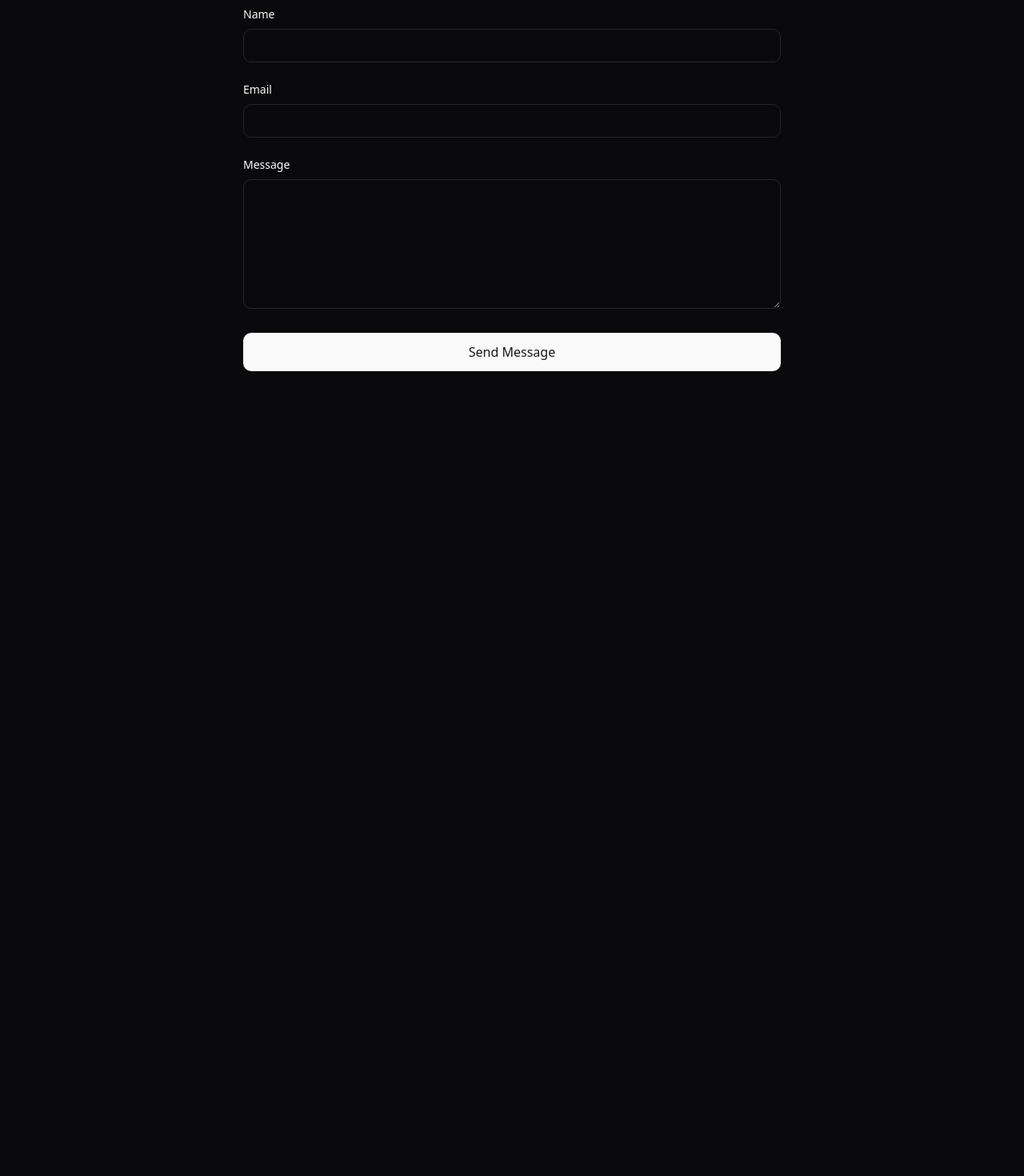
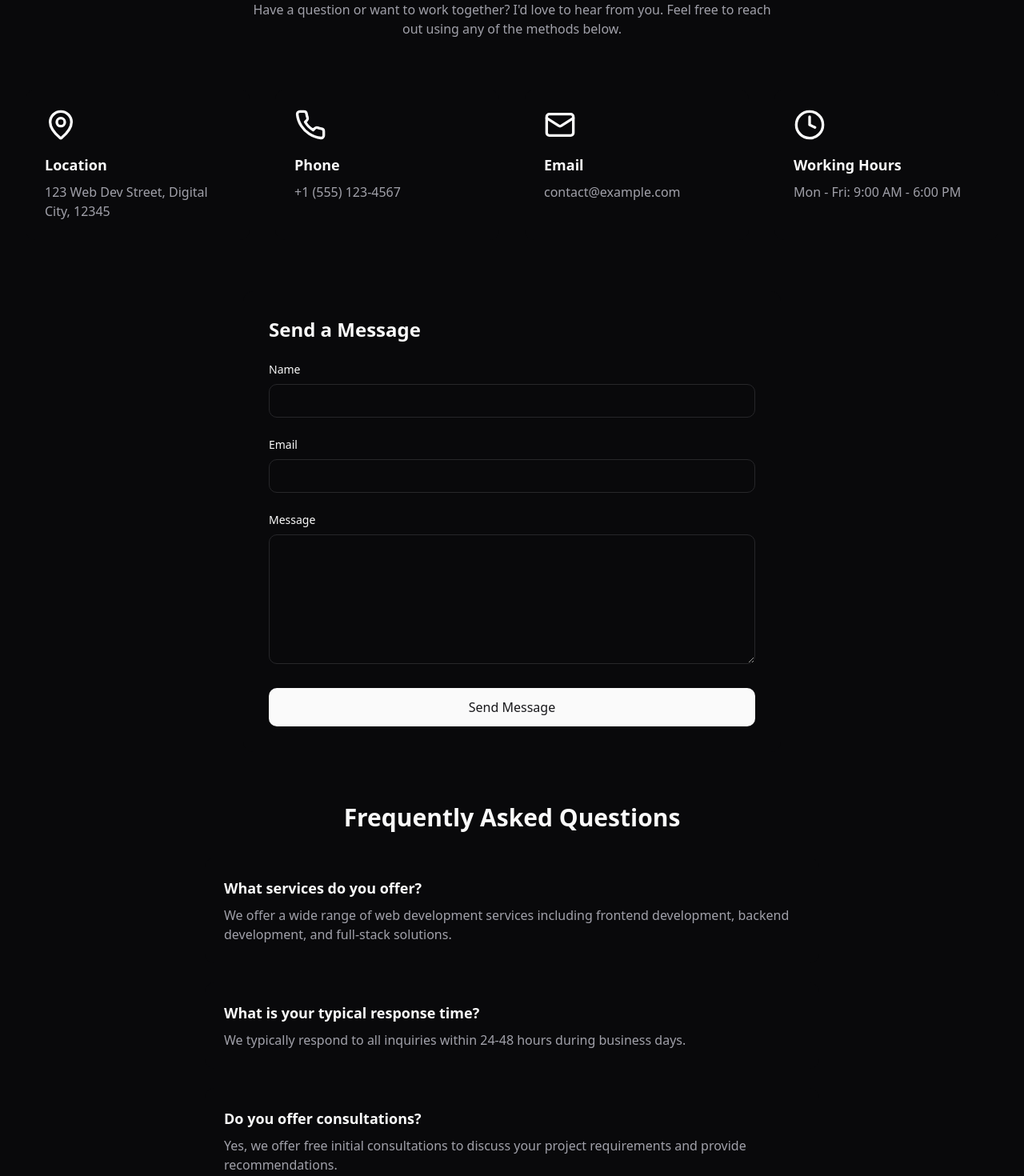
Before and after one commit to ram-patel/creative-linkage-79, a React (Vite) app: page /contact in a window 1280 px wide. Shown: the part 160-1630 px from the top of the page at 80% size. Before the commit the page ends 800 px from the top, so only its background shows below. Built offline with nearby package versions, Linux system fonts and the light colour scheme.

Commit message:
Add sections to Contact page
Implemented additional sections in the Contact page to enhance user experience and provide more information.
[skip gpt_engineer]

```diff
--- a/src/pages/Contact.tsx
+++ b/src/pages/Contact.tsx
@@ -2,6 +2,7 @@ import { useState } from 'react';
 import { motion } from 'framer-motion';
 import { useToast } from '../components/ui/use-toast';
 import Navigation from '../components/Navigation';
+import { MapPin, Phone, Mail, Clock } from 'lucide-react';
 
 const Contact = () => {
   const { toast } = useToast();
@@ -30,14 +31,67 @@ const Contact = () => {
   return (
     <div className="min-h-screen">
       <Navigation />
-      <main className="pt-24 px-4 sm:px-6 lg:px-8 max-w-7xl mx-auto">
+
+      {/* Hero Section */}
+      <section className="pt-24 px-4 sm:px-6 lg:px-8 max-w-7xl mx-auto">
         <motion.div
           initial={{ opacity: 0, y: 20 }}
           animate={{ opacity: 1, y: 0 }}
           transition={{ duration: 0.5 }}
+          className="text-center mb-16"
+        >
+          <h1 className="text-4xl md:text-5xl font-bold mb-4">Get in Touch</h1>
+          <p className="text-muted-foreground max-w-2xl mx-auto">
+            Have a question or want to work together? I'd love to hear from you.
+            Feel free to reach out using any of the methods below.
+          </p>
+        </motion.div>
+      </section>
+
+      {/* Contact Information Grid */}
+      <section className="px-4 sm:px-6 lg:px-8 max-w-7xl mx-auto mb-16">
+        <motion.div
+          initial={{ opacity: 0, y: 20 }}
+          animate={{ opacity: 1, y: 0 }}
+          transition={{ duration: 0.5, delay: 0.2 }}
+          className="grid grid-cols-1 md:grid-cols-2 lg:grid-cols-4 gap-8"
+        >
+          <div className="p-6 bg-card rounded-lg hover-scale">
+            <MapPin className="w-10 h-10 mb-4 text-primary" />
+            <h3 className="text-lg font-semibold mb-2">Location</h3>
+            <p className="text-muted-foreground">123 Web Dev Street, Digital City, 12345</p>
+          </div>
+
+          <div className="p-6 bg-card rounded-lg hover-scale">
+            <Phone className="w-10 h-10 mb-4 text-primary" />
+            <h3 className="text-lg font-semibold mb-2">Phone</h3>
+            <p className="text-muted-foreground">+1 (555) 123-4567</p>
+          </div>
+
+          <div className="p-6 bg-card rounded-lg hover-scale">
+            <Mail className="w-10 h-10 mb-4 text-primary" />
+            <h3 className="text-lg font-semibold mb-2">Email</h3>
+            <p className="text-muted-foreground">contact@example.com</p>
+          </div>
+
+          <div className="p-6 bg-card rounded-lg hover-scale">
+            <Clock className="w-10 h-10 mb-4 text-primary" />
+            <h3 className="text-lg font-semibold mb-2">Working Hours</h3>
+            <p className="text-muted-foreground">Mon - Fri: 9:00 AM - 6:00 PM</p>
+          </div>
+        </motion.div>
+      </section>
+
+      {/* Contact Form Section */}
+      <section className="px-4 sm:px-6 lg:px-8 max-w-7xl mx-auto mb-16">
+        <motion.div
+          initial={{ opacity: 0, y: 20 }}
+          animate={{ opacity: 1, y: 0 }}
+          transition={{ duration: 0.5, delay: 0.4 }}
           className="max-w-2xl mx-auto"
         >
-          <h1 className="text-4xl font-bold mb-8 text-center">Get in Touch</h1>
+          <div className="bg-card p-8 rounded-lg">
+            <h2 className="text-2xl font-bold mb-6">Send a Message</h2>
             <form onSubmit={handleSubmit} className="space-y-6">
               <div>
                 <label htmlFor="name" className="block text-sm font-medium mb-2">
@@ -88,8 +142,43 @@ const Contact = () => {
                 Send Message
               </button>
             </form>
+          </div>
         </motion.div>
-      </main>
+      </section>
+
+      {/* FAQ Section */}
+      <section className="px-4 sm:px-6 lg:px-8 max-w-7xl mx-auto mb-16">
+        <motion.div
+          initial={{ opacity: 0, y: 20 }}
+          animate={{ opacity: 1, y: 0 }}
+          transition={{ duration: 0.5, delay: 0.6 }}
+          className="max-w-3xl mx-auto"
+        >
+          <h2 className="text-3xl font-bold mb-8 text-center">Frequently Asked Questions</h2>
+          <div className="space-y-6">
+            <div className="bg-card p-6 rounded-lg hover-scale">
+              <h3 className="text-lg font-semibold mb-2">What services do you offer?</h3>
+              <p className="text-muted-foreground">
+                We offer a wide range of web development services including frontend development,
+                backend development, and full-stack solutions.
+              </p>
+            </div>
+            <div className="bg-card p-6 rounded-lg hover-scale">
+              <h3 className="text-lg font-semibold mb-2">What is your typical response time?</h3>
+              <p className="text-muted-foreground">
+                We typically respond to all inquiries within 24-48 hours during business days.
+              </p>
+            </div>
+            <div className="bg-card p-6 rounded-lg hover-scale">
+              <h3 className="text-lg font-semibold mb-2">Do you offer consultations?</h3>
+              <p className="text-muted-foreground">
+                Yes, we offer free initial consultations to discuss your project requirements
+                and provide recommendations.
+              </p>
+            </div>
+          </div>
+        </motion.div>
+      </section>
     </div>
   );
 };
```
Lines whose indentation alone changed are shown as unchanged.
